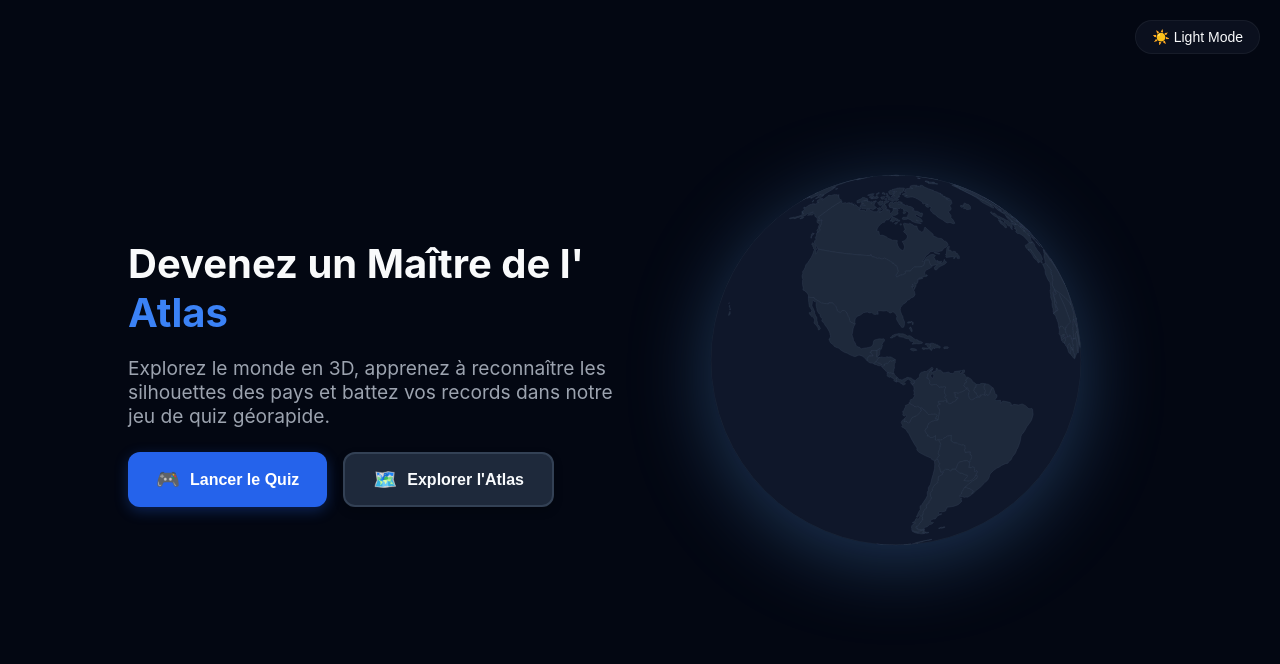
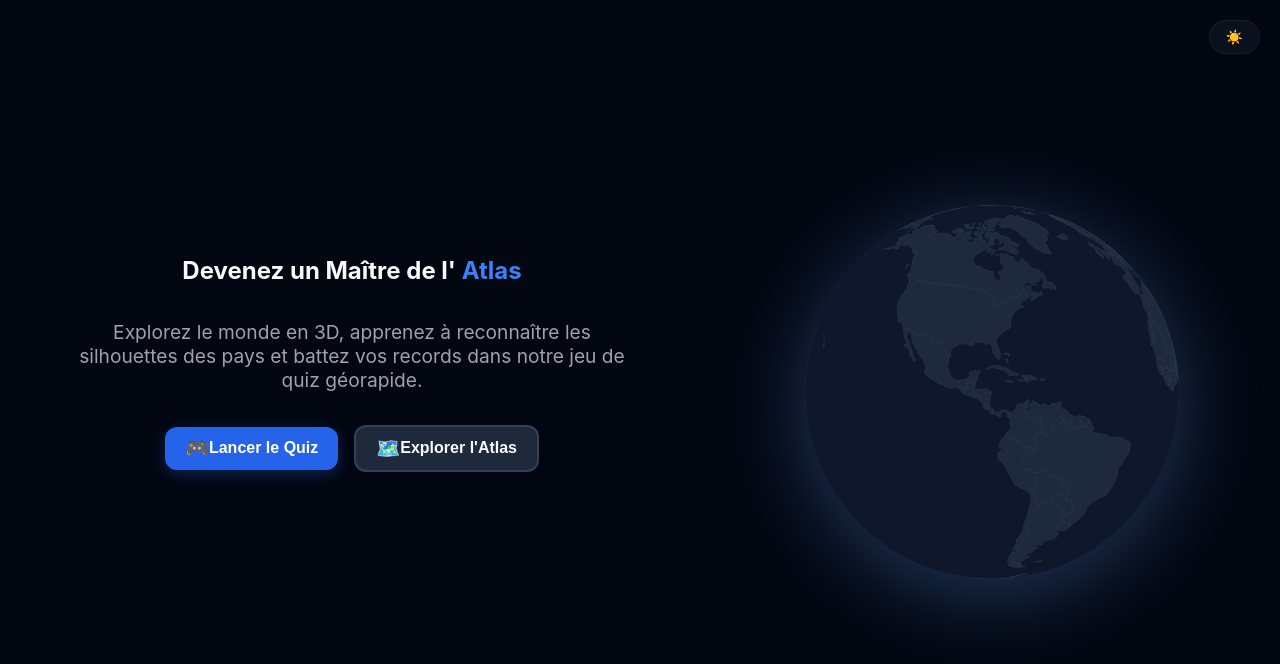
Before and after one commit to AlexisPct/flagquiz, a React (Vite) app in the folder frontend/: page / in a window 1280 px wide. Shown: the top 664 px of the page. Built offline with nearby package versions, Linux system fonts and the light colour scheme; no server answers.

Commit message:
fix(frontend): fixes for responsive layout

```diff
--- a/frontend/src/features/atlas/components/AtlasPage.css
+++ b/frontend/src/features/atlas/components/AtlasPage.css
@@ -19,13 +19,28 @@
   overflow: hidden;
 }
 
-.at-globe-zone, .at-empty-profile {
+.at-globe-zone,
+.at-empty-profile {
   display: flex;
   justify-content: center;
   align-items: center;
   flex-direction: column;
-  width: 100%;
-  height: 100%;
-  max-height: calc(100vh - 50px);
-  margin-left: -150px;
+  width: 40vw;
 }
+
+@media (orientation: portrait) {
+  .at-layout {
+    flex-direction: column-reverse;
+  }
+
+  .at-globe-zone,
+  .at-empty-profile {
+    width: 80vw;
+    height: 50vh;
+    max-height: 50vh;
+  }
+}
+
+.at-empty-profile p {
+  display: none;
+}
--- a/frontend/src/features/atlas/components/CountriesListAside.css
+++ b/frontend/src/features/atlas/components/CountriesListAside.css
@@ -9,6 +9,13 @@
   flex-shrink: 0;
   height: 100%;
   transition: background-color 0.3s ease, border-color 0.3s ease, color 0.3s ease;
+}
+
+@media (orientation: portrait) {
+  .at-sidebar {
+    height: 30%;
+    width: 100vw;
+  }
 }
 
 .at-search-container {
@@ -23,7 +30,6 @@
   border-radius: 8px;
   font-size: 14px;
   outline: none;
-
   background-color: var(--bg-secondary, #f8fafc);
   color: var(--text-primary, #1e293b);
   border: 1px solid var(--border-color, #cbd5e1);
@@ -83,16 +89,16 @@
 }
 
 [data-theme="dark"] .at-sidebar {
-  --bg-primary: #0f172a;    /* slate-900 */
-  --bg-secondary: #1e293b;  /* slate-800 */
-  --bg-hover: #1e293b;      /* slate-800 */
-  --bg-active: #0369a1;     /* bleu océan sombre */
+  --bg-primary: #0f172a;
+  --bg-secondary: #1e293b;
+  --bg-hover: #1e293b;
+  --bg-active: #0369a1;
 
-  --text-primary: #f8fafc;  /* slate-50 */
-  --text-muted: #94a3b8;    /* slate-400 */
+  --text-primary: #f8fafc;
+  --text-muted: #94a3b8;
   --text-active: #ffffff;
 
-  --border-color: #1e293b;  /* slate-800 */
+  --border-color: #1e293b;
 }
 
 [data-theme="dark"] .at-search-input:focus {
--- a/frontend/src/features/atlas/components/CountryDetailCard.css
+++ b/frontend/src/features/atlas/components/CountryDetailCard.css
@@ -175,7 +175,7 @@
   padding: 16px;
   background-color: #ffffff;
   border-radius: 16px;
-  box-shadow: 0 4px 6px -1px rgba(0,0,0,0.05);
+  box-shadow: 0 4px 6px -1px rgba(0, 0, 0, 0.05);
   color: #3b82f6;
   margin-bottom: 16px;
 }
@@ -239,3 +239,27 @@
 [data-theme="dark"] .country-card-empty h3 {
   color: #94a3b8;
 }
+
+@media (orientation: portrait) {
+  .country-detail-card {
+    position: fixed;
+    top: 20px;
+    left: 10px;
+    width: 70vw;
+    height: 20vh;
+    border-radius: 15px;
+  }
+
+  .card-content {
+    padding: 15px;
+  }
+
+  .country-flag-large {
+    height: 100px;
+  }
+
+  .card-divider,
+  .info-grid {
+    display: none;
+  }
+}
--- a/frontend/src/features/atlas/components/Home.css
+++ b/frontend/src/features/atlas/components/Home.css
@@ -1,37 +1,101 @@
 @keyframes fadeIn {
-  from { opacity: 0; transform: translateY(10px); }
-  to { opacity: 1; transform: translateY(0); }
+  from {
+    opacity: 0;
+    transform: translateY(10px);
+  }
+
+  to {
+    opacity: 1;
+    transform: translateY(0);
+  }
 }
 
 .home-container {
+  height: 90vh;
+  max-height: 100dvh;
+  display: flex;
+  flex-direction: column;
+  align-items: center;
+  margin-top: 10vh;
+  text-align: center;
+}
+
+.hero-text {
+  height: 30vh;
+  display: contents;
+}
+
+.home-title {
+  order: 1;
+  font-size: 1.5rem;
+  margin-bottom: 16px;
+}
+
+.home-subtitle {
+  order: 2;
+  font-size: 1.2rem;
+  color: var(--text-muted);
+  margin-bottom: 24px;
+}
+
+.home-globe {
+  order: 3;
+  height: 40vh;
+  width: 80vw;
+  margin: auto;
+
+  .simple-globe-wrapper {
+    max-width: 80vw;
+  }
+}
+
+.hero-actions {
+  order: 4;
+  height: 20vh;
   display: flex;
   flex-direction: row;
   align-items: center;
-  justify-content: space-between;
-  width: 80vw;
-  height: 90vh;
-  margin: auto;
-}
-
-.hero-visual {
-  flex: 1;
-  display: flex;
-  justify-content: center;
-  align-items: center;
-}
-
-.hero-actions {
-  display: flex;
   flex-wrap: wrap;
   gap: 16px;
 }
 
+@media (orientation: landscape) {
+  .home-container {
+    flex-direction: row;
+    align-items: center;
+    justify-content: space-between;
+    margin: auto;
+  }
+
+  .hero-text {
+    width: 50vw;
+    padding: 5vw;
+    display: flex;
+    flex-direction: column;
+    align-items: center;
+  }
+
+  .home-title,
+  .home-subtitle,
+  .home-globe,
+  .hero-actions {
+    order: initial;
+  }
+
+  .home-globe {
+    width: 50vw;
+
+    .simple-globe-wrapper {
+      max-width: 30vw;
+    }
+  }
+}
+
 .btn-modern {
-  display: inline-flex;
+  display: flex;
   align-items: center;
   justify-content: center;
-  gap: 10px;
-  padding: 14px 28px;
+  padding: 10px 20px;
   font-size: 1rem;
   font-weight: 600;
   border-radius: 12px;
--- a/frontend/src/features/atlas/components/Home.tsx
+++ b/frontend/src/features/atlas/components/Home.tsx
@@ -8,11 +8,11 @@ export const Home: React.FC = () => {
 
   return (
     <div className="home-container">
-      <div className="hero-text" style={{ flex: 1 }}>
-        <h1 style={{ fontSize: '2.5rem', marginBottom: '16px' }}>
+      <div className="hero-text">
+        <h1 className="home-title">
           Devenez un Maître de l' <span style={{ color: '#3b82f6' }}>Atlas</span>
         </h1>
-        <p style={{ fontSize: '1.2rem', color: 'var(--text-muted)', marginBottom: '24px' }}>
+        <p className="home-subtitle">
           Explorez le monde en 3D, apprenez à reconnaître les silhouettes des pays et battez vos records dans notre jeu de quiz géorapide.
         </p>
 
@@ -33,7 +33,7 @@ export const Home: React.FC = () => {
         </div>
       </div>
 
-      <div className="hero-visual" style={{ flex: 1 }}>
+      <div className="home-globe">
         <SimpleGlobe size={400} isRotating={true} />
       </div>
     </div>
--- a/frontend/src/features/quiz/components/QuizQuestion.tsx
+++ b/frontend/src/features/quiz/components/QuizQuestion.tsx
@@ -31,7 +31,7 @@ export const QuizQuestion: React.FC<QuizQuestionProps> = ({
   return (
     <div className="quiz-question-card">
       <div className="quiz-question-header">
-        <span className="quiz-badge">Question {question.currentIndex} / {question.totalQuestions}</span>
+        <span className="quiz-badge">Question {question.currentIndex + 1} / {question.totalQuestions}</span>
       </div>
 
       <h2 className="quiz-question-title">
--- a/frontend/src/features/quiz/components/SimpleGlobe.css
+++ b/frontend/src/features/quiz/components/SimpleGlobe.css
@@ -1,6 +1,5 @@
 .simple-globe-wrapper {
   width: 100%;
-  max-width: 380px;
   margin: 0 auto;
   display: flex;
   justify-content: center;
--- a/frontend/src/ui/ThemeSwitch.tsx
+++ b/frontend/src/ui/ThemeSwitch.tsx
@@ -13,7 +13,7 @@ export const ThemeSwitch: React.FC = () => {
 
     return (
         <button onClick={toggleTheme} className="theme-toggle-btn">
-            {theme === 'light' ? '🌙 Dark Mode' : '☀️ Light Mode'}
+            {theme === 'light' ? '🌙' : '☀️'}
         </button>
     );
 };
```
